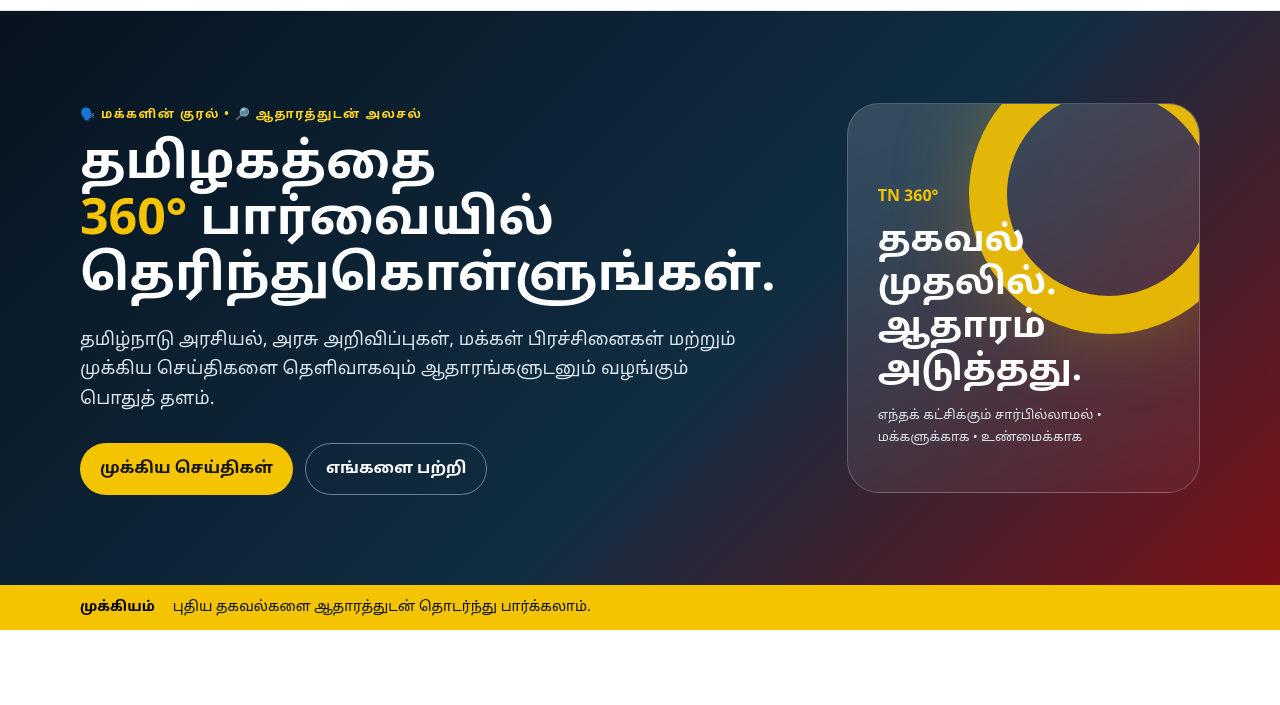
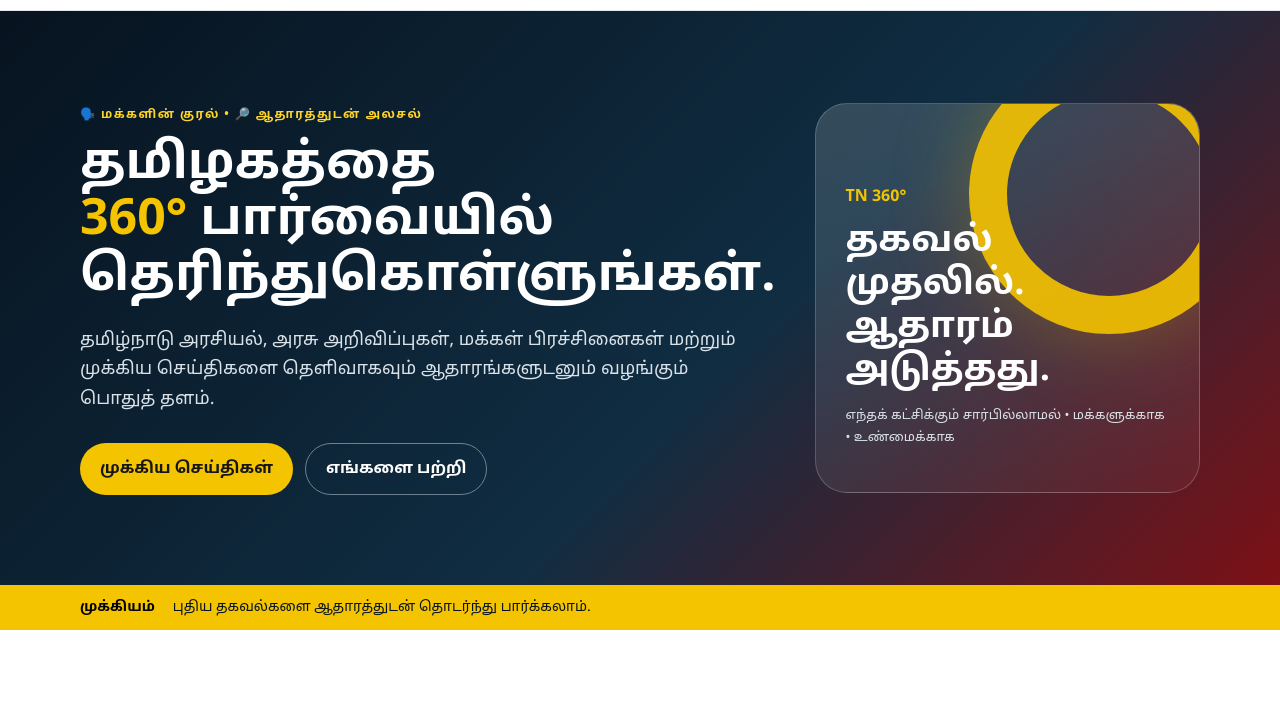
Before and after one commit to makkalpaarvaitn360/makkalpaarvaitn360.github.io, a plain HTML site: page index.html in a window 1280 px wide. Shown: the part 68-773 px from the top of the page. Drawn offline with Linux system fonts and the light colour scheme; a script that the page names is missing.

Commit message:
Update style.css

```diff
--- a/style.css
+++ b/style.css
@@ -928,7 +928,7 @@ footer{
 
 .hero-grid{
   min-width:0;
-  grid-template-columns:minmax(0, 1.4fr) minmax(0, 0.70fr);
+  grid-template-columns:minmax(0, 1.4fr) minmax(0, 0.80fr);
 }
 
 .hero-grid > div{
```
